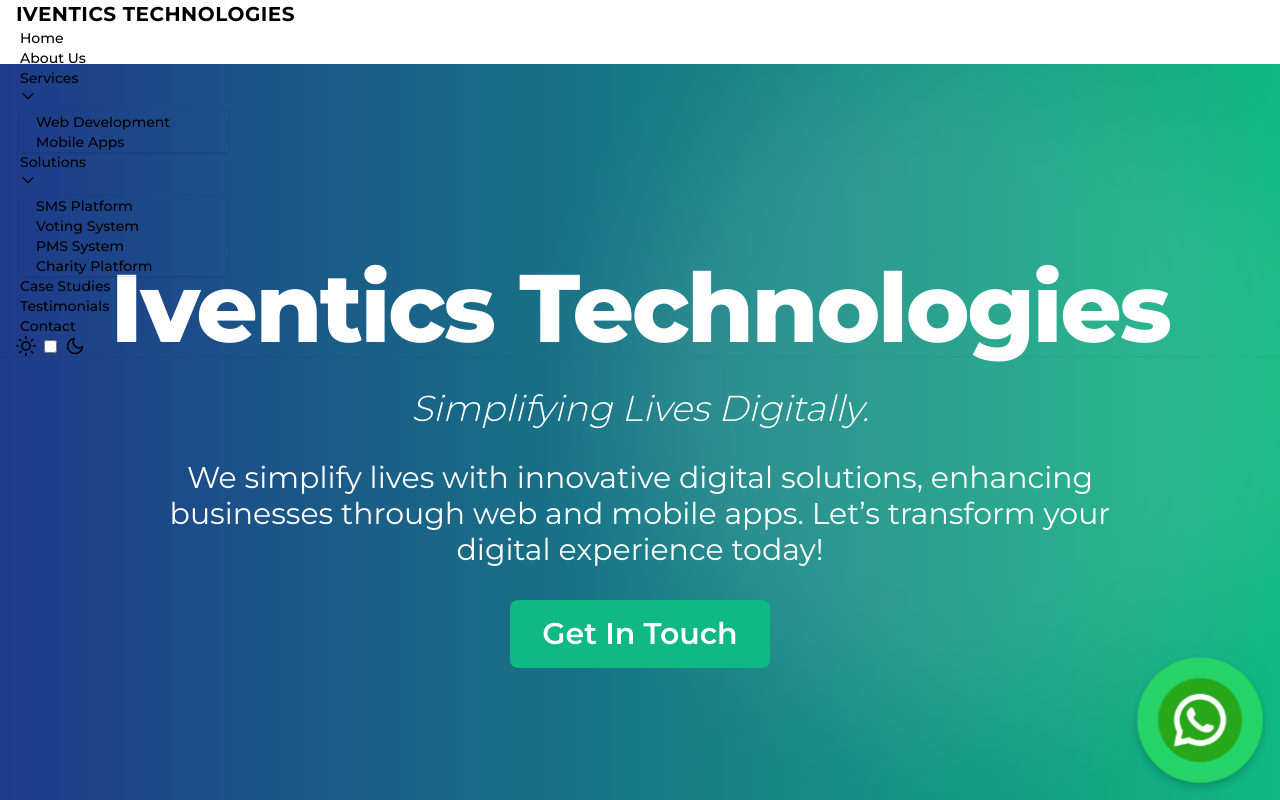
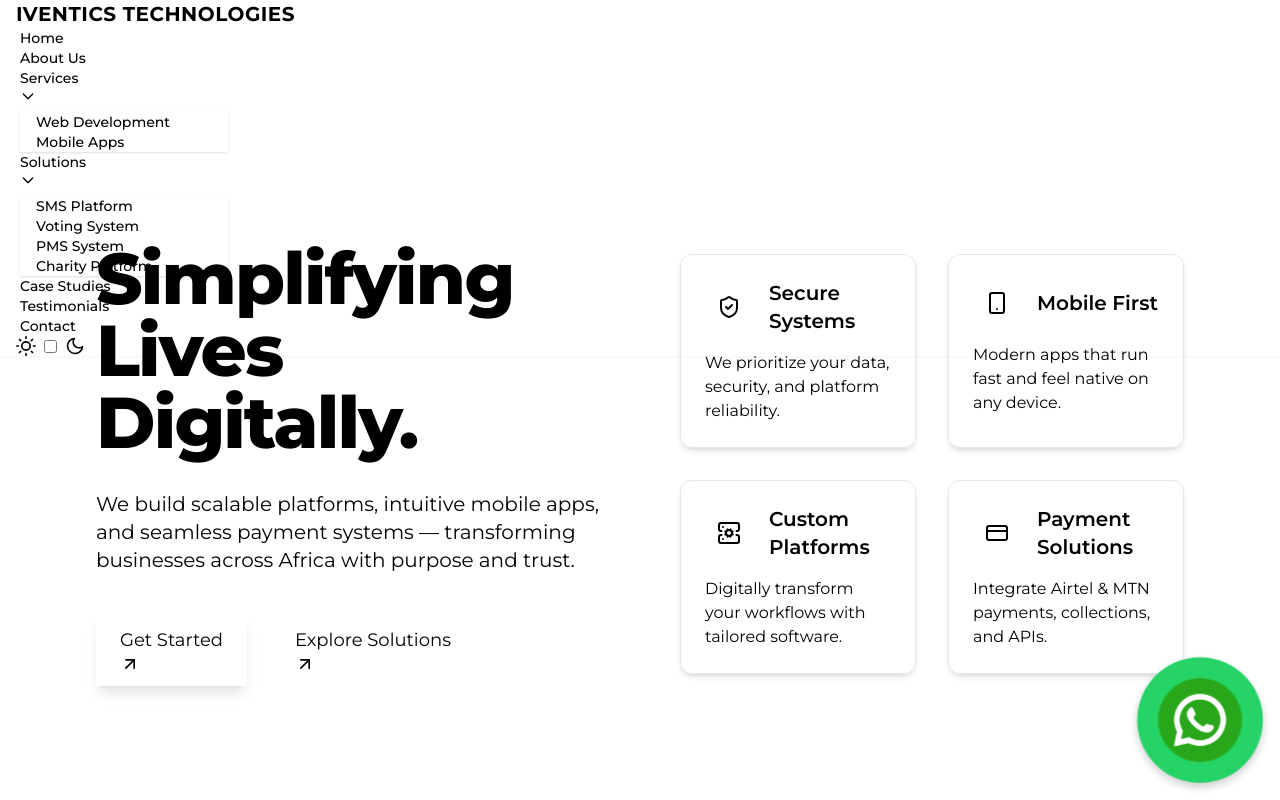
Before and after one commit to mohamuhsin/iventics, a Next.js app: page / in a window 1280 px wide. Shown: the top 800 px of the page. Built offline with nearby package versions, Linux system fonts and the light colour scheme.

Commit message:
updated hero page

```diff
--- a/components/Footer/Footer.js
+++ b/components/Footer/Footer.js
@@ -1,6 +1,6 @@
 export default function Footer() {
     return (
-        <footer className="footer footer-center p-8 bg-base-200 text-base-content">
+        <footer className="footer footer-center p-8 bg-base-200 text-base-content shadow-inner shadow-black/10">
             <div>
                 <p className="text-base sm:text-lg md:text-xl lg:text-2xl font-light">
                     &copy; 2025 Iventics Technologies. All Rights Reserved.
--- a/components/Hero/Hero.js
+++ b/components/Hero/Hero.js
@@ -1,41 +1,77 @@
 "use client";
 
-import Link from "next/link";
-import { track } from "@vercel/analytics";
+import {
+    ArrowUpRight,
+    ShieldCheck,
+    Smartphone,
+    ServerCog,
+    CreditCard,
+} from "lucide-react";
 
 export default function Hero() {
-    const handleTrackClick = () => {
-        track("Contact Button Clicked", {
-            location: "Hero Section",
-            method: "Email",
-        });
-    };
+    return (
+        <section className="min-h-screen bg-base-200 px-6 sm:px-12 lg:px-24 py-28 flex items-center">
+            <div className="max-w-7xl mx-auto grid grid-cols-1 lg:grid-cols-2 gap-20 items-center">
+                {/* Left Side: Hero Text */}
+                <div className="text-center lg:text-left">
+                    <h1 className="text-5xl sm:text-6xl md:text-7xl font-extrabold tracking-tight text-base-content leading-tight">
+                        Simplifying Lives Digitally.
+                    </h1>
 
-    return (
-        <section className="relative flex items-center justify-center text-center px-4 sm:px-6 lg:px-12 xl:px-24 2xl:px-32 py-32 sm:py-40 bg-gradient-to-r from-[#1e3a8a] to-[#10b981] overflow-hidden min-h-screen">
-            <div className="text-white space-y-8 z-10 max-w-7xl mx-auto">
-                <h1 className="text-4xl sm:text-5xl md:text-6xl lg:text-7xl xl:text-8xl font-extrabold tracking-tight leading-tight">
-                    Iventics Technologies
-                </h1>
-                <p className="text-xl sm:text-2xl md:text-3xl lg:text-4xl font-light mx-auto italic">
-                    Simplifying Lives Digitally.
-                </p>
-                <p className="text-lg sm:text-xl md:text-2xl lg:text-3xl max-w-5xl mx-auto">
-                    We simplify lives with innovative digital solutions, enhancing
-                    businesses through web and mobile apps. Let’s transform your digital
-                    experience today!
-                </p>
-                <Link
-                    href="mailto:info@iventics.com"
-                    onClick={handleTrackClick}
-                    className="inline-block bg-[#10b981] text-white py-3 px-6 lg:py-4 lg:px-8 rounded-lg text-lg sm:text-xl md:text-2xl lg:text-3xl font-semibold hover:bg-[#34d399] transition-all duration-300 transform hover:scale-105"
-                >
-                    Get In Touch
-                </Link>
+                    <p className="mt-8 text-lg md:text-xl text-base-content/70 max-w-xl mx-auto lg:mx-0 leading-relaxed">
+                        We build scalable platforms, intuitive mobile apps, and seamless
+                        payment systems — transforming businesses across Africa with purpose
+                        and trust.
+                    </p>
+
+                    <div className="mt-10 flex flex-wrap justify-center lg:justify-start gap-6">
+                        <button className="btn btn-primary gap-2 text-lg px-6 py-3 shadow-lg hover:shadow-xl transition-shadow duration-300">
+                            Get Started
+                            <ArrowUpRight size={20} />
+                        </button>
+                        <button className="btn btn-outline gap-2 text-lg px-6 py-3 border-gray-700 dark:border-gray-300 text-base-content hover:bg-gray-100 dark:hover:bg-gray-800 transition-colors duration-300">
+                            Explore Solutions
+                            <ArrowUpRight size={20} />
+                        </button>
+                    </div>
+                </div>
+
+                {/* Right Side: Feature Cards */}
+                <div className="grid grid-cols-1 sm:grid-cols-2 gap-8">
+                    <FeatureCard
+                        icon={<ShieldCheck className="w-6 h-6 text-primary" />}
+                        title="Secure Systems"
+                        description="We prioritize your data, security, and platform reliability."
+                    />
+                    <FeatureCard
+                        icon={<Smartphone className="w-6 h-6 text-secondary" />}
+                        title="Mobile First"
+                        description="Modern apps that run fast and feel native on any device."
+                    />
+                    <FeatureCard
+                        icon={<ServerCog className="w-6 h-6 text-accent" />}
+                        title="Custom Platforms"
+                        description="Digitally transform your workflows with tailored software."
+                    />
+                    <FeatureCard
+                        icon={<CreditCard className="w-6 h-6 text-info" />}
+                        title="Payment Solutions"
+                        description="Integrate Airtel & MTN payments, collections, and APIs."
+                    />
+                </div>
             </div>
-
-            {/* Enhanced Background */}
-            <div className="absolute top-0 left-1/2 transform -translate-x-1/2 w-80 h-80 sm:w-96 sm:h-96 lg:w-[40rem] lg:h-[40rem] bg-[#ffffff] rounded-full opacity-10 blur-3xl animate-pulse"></div>
         </section>
     );
 }
+
+function FeatureCard({ icon, title, description }) {
+    return (
+        <div className="bg-base-100 border border-base-300 p-6 rounded-xl shadow-md hover:shadow-lg transition-shadow duration-300 transform hover:scale-105">
+            <div className="flex items-center gap-4 mb-4">
+                <div className="bg-base-300 p-3 rounded-lg">{icon}</div>
+                <h3 className="text-xl font-semibold text-base-content">{title}</h3>
+            </div>
+            <p className="text-base-content/70 text-base">{description}</p>
+        </div>
+    );
+}
--- a/package.json
+++ b/package.json
@@ -12,6 +12,7 @@
     "@tailwindcss/postcss": "^4.1.8",
     "@tanstack/react-query": "^5.80.6",
     "@vercel/analytics": "^1.5.0",
+    "aos": "^2.3.4",
     "lucide-react": "^0.514.0",
     "next": "15.1.7",
     "react": "^19.0.0",
```
Also changed, not shown: 1 other file (tests, documents, lock files or other folders).
